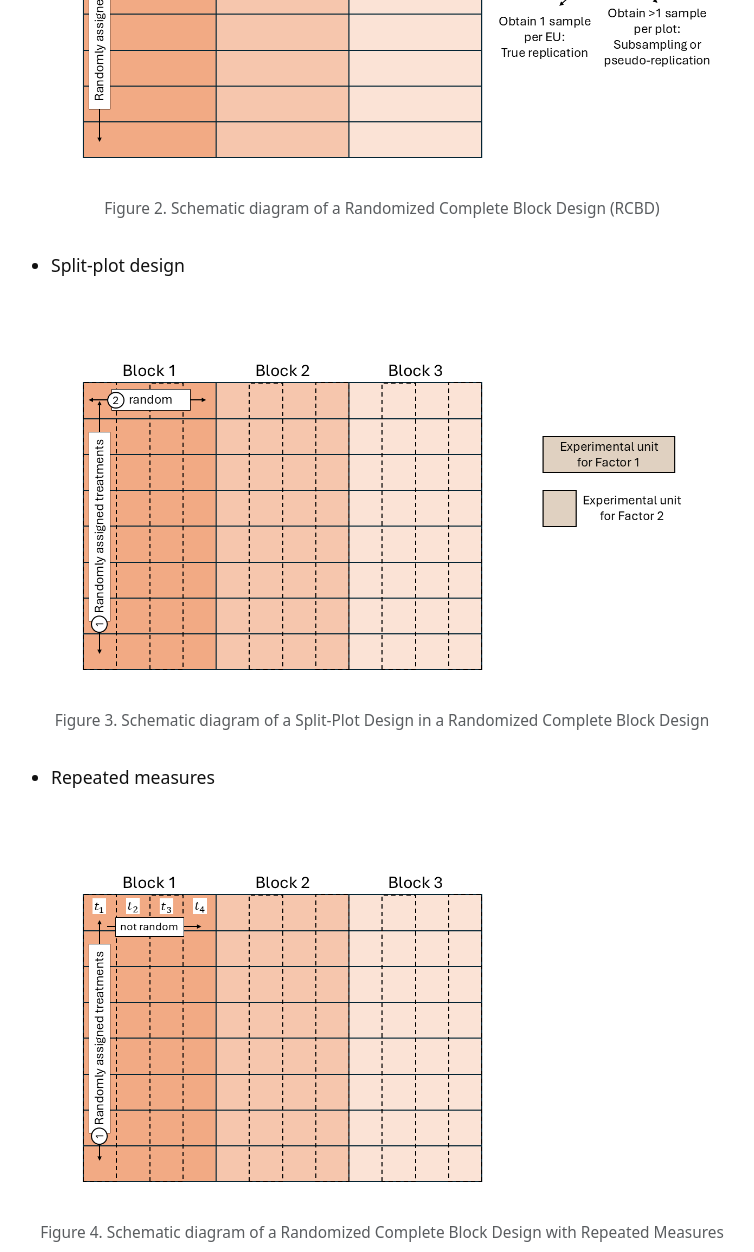
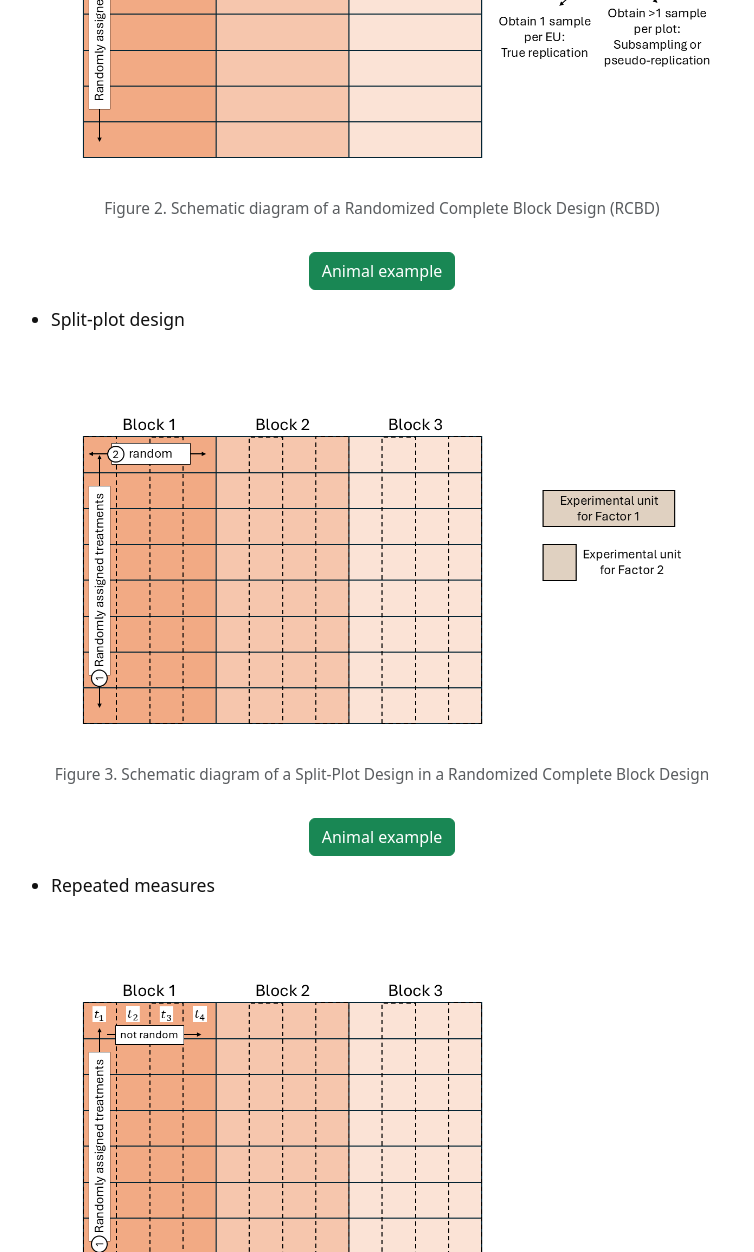
Before and after one commit to jlacasa/mixed-models-spring25, a Jekyll site: the page built from content/2-lesson.md, in a window 1280 px wide and 1400 px high, scrolled down 2816 px, cut to the strip 0-1252 px from the top of the window. Shown: the whole strip, without its empty margins (258-1012 px from the left). Built offline with Jekyll 4.4.1, drawn with Linux system fonts in a browser that asks for light colours; some web fonts are replaced; formulas are drawn with MathJax 3.

Commit message:
pig examples

```diff
--- a/content/2-lesson.md
+++ b/content/2-lesson.md
@@ -124,7 +124,7 @@
 {% include figure.html img="day2/designs_crd.PNG" alt="" caption="Figure 1. Schematic diagram of a Completely Randomized Design (CRD)" width="100%" %}
 
 {% capture figure_content %}
-{% include figure.html img="day2/designs_crd_pigs.PNG" alt="" caption="Schematic diagram of a Completely Randomized Design (CRD). Each pen of 4 pigs is an experimental unit." width="100%" %}
+{% include figure.html img="day2/pigs_crd.PNG" alt="" caption="Schematic diagram of a Completely Randomized Design (CRD). Each pen of 4 pigs is an experimental unit." width="100%" %}
 {% endcapture %}
 
 {% include modal.html button="Animal example" color="success" title="Animal example" text=figure_content %}
@@ -133,13 +133,31 @@
 
 {% include figure.html img="day2/designs_rcbd.PNG" alt="" caption="Figure 2. Schematic diagram of a Randomized Complete Block Design (RCBD)" width="100%" %}
 
+{% capture figure_content %}
+{% include figure.html img="day2/pigs_rcbd.PNG" alt="" caption="Schematic diagram of a Randomized Complete Block Design (RCBD). Each pen of 4 pigs is an experimental unit." width="100%" %}
+{% endcapture %}
+
+{% include modal.html button="Animal example" color="success" title="Animal example" text=figure_content %}
+
 - Split-plot design
 
 {% include figure.html img="day2/designs_splitplot.PNG" alt="" caption="Figure 3. Schematic diagram of a Split-Plot Design in a Randomized Complete Block Design" width="100%" %}
 
+{% capture figure_content %}
+{% include figure.html img="day2/pigs_splitplot.PNG" alt="" caption="Schematic diagram of a Split-plot design." width="100%" %}
+{% endcapture %}
+
+{% include modal.html button="Animal example" color="success" title="Animal example" text=figure_content %}
+
 - Repeated measures
 
 {% include figure.html img="day2/designs_repeated.PNG" alt="" caption="Figure 4. Schematic diagram of a Randomized Complete Block Design with Repeated Measures" width="100%" %}
+
+{% capture figure_content %}
+{% include figure.html img="day2/pigs_repeated.PNG" alt="" caption="Schematic diagram of a Randomized Complete Block Design with Repeated Measures" width="100%" %}
+{% endcapture %}
+
+{% include modal.html button="Animal example" color="success" title="Animal example" text=figure_content %}
 
 ------
 
```
Also changed, not shown: images/day2/pigs_crd.PNG (added), images/day2/pigs_rcbd.PNG (added), images/day2/pigs_repeated.PNG (added), images/day2/pigs_splitplot.PNG (added).
